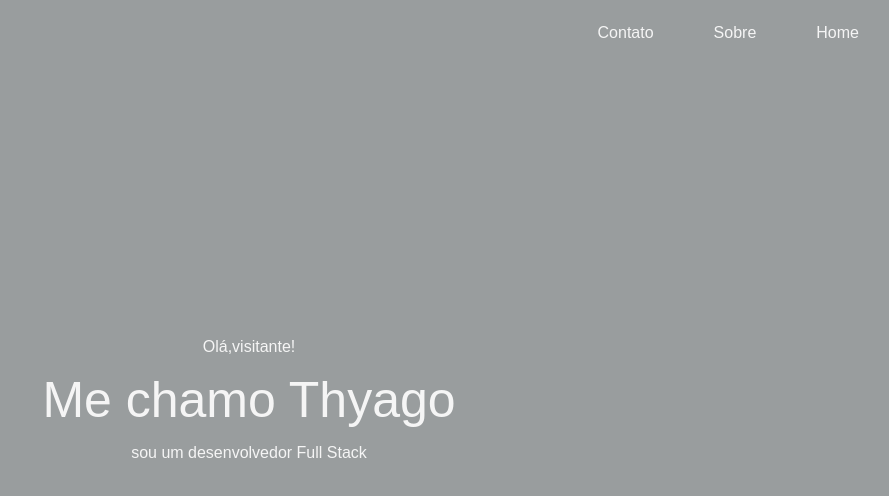
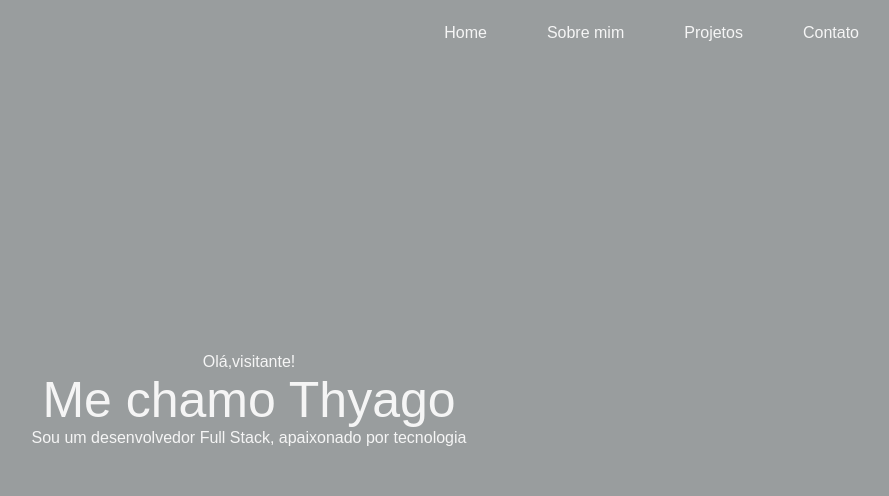
Before and after one commit to Thyago-Josef/portifolio-react, a Next.js app: page / in a window 1280 px wide. Shown: the top 496 px of the page, without its empty margins (391-1280 px from the left). Built offline with nearby package versions, Linux system fonts and the light colour scheme.

Commit message:
atualizando parte do cabeçário

```diff
--- a/src/app/globals.scss
+++ b/src/app/globals.scss
@@ -7,6 +7,7 @@
   box-sizing: border-box;
   padding: 0;
   margin: 0;
+
 }
 
 .nome{
@@ -26,27 +27,31 @@
 
 html,
 body {
+  margin: 0;
+  padding: 0;
   font-family: "Inter", sans-serif;
   background-color: #f5f5f5;
+  // width: 100vw;
+  // height: 100vh;
+  height: 100%; /* Garante que o corpo ocupe a altura total da tela */
+  width: 100%; /* Garante que o corpo ocupe a largura total da tela */
+  overflow-x: hidden;
 }
 
-.quadro-cima{
+.quadro-cima {
   background-color: #999D9E;
-  position: absolute;
-  top: 0;
-  left: 0;
-  height: 800px;
-  width: 100%;
+  width: 100vw;
+  height: 100vh; /* Ocupa pelo menos a altura total da tela */
   color: #f5f5f5;
-  // webkit-font-smoothing: antialiased;
-    font-family: 'Dennis Sans', sans-serif;
-    // color: var(--color-text);
-    line-height: 1.6;
-    font-weight: 450;
-    font-style: normal;
-    font-size: 16px;
-    font-size: clamp(16px, 1.2vw, 19px);
-    overflow: scroll;
+  display: flex;
+  font-family: 'Dennis Sans', sans-serif;
+  // display: flex;
+  // flex-direction: column;
+  justify-content: center;
+  align-items: center;
+  overflow-x: hidden;
+  margin: 0;
+  padding: 0;
 
 }
 
@@ -66,18 +71,34 @@ body {
     font-size: 16px;
     font-size: clamp(16px, 1.2vw, 19px);
 
-  .contato, .sobre, .home {
+  .contato, .sobre, .home, .projetos {
     cursor: pointer;
     padding: 10px 20px;
-    // transition: background-color 0.3s ease;
-    // top: -185px;
 
-    // &:hover {
-    //   // background-color: #f0f0f0; // Cor ao passar o mouse
-    // }
   }
 
 
-
+.nome{
+  font-size: 50px;
 
 }
+
+.nome-centro{
+  display: flex;
+  flex-direction: column; /* Garante que cada elemento fique em uma linha separada */
+  justify-content: center; /* Centraliza na vertical */
+  align-items: center; /* Centraliza na horizontal */
+  height: 100vh; /* Faz ocupar toda a tela */
+  text-align: center; /* Centraliza o texto */
+}
+
+}
+
+.sobre-mim {
+  padding: 40px;
+  text-align: center;
+  color: #030303;
+  width: 100%;
+  min-height: 400px; /* Garante um tamanho mínimo */
+
+}
--- a/src/app/page.module.css
+++ b/src/app/page.module.css
@@ -7,12 +7,16 @@
   --button-secondary-hover: #f2f2f2;
 
   display: grid;
-  grid-template-rows: 20px 1fr 20px;
-  align-items: center;
+  /* grid-template-rows: 20px 1fr 20px; */
+  grid-template-rows: 1fr;
+  /* align-items: center; */
+  align-items: stretch;
   justify-items: center;
-  min-height: 100svh;
-  padding: 80px;
-  gap: 64px;
+  height: 100vh;
+  width: 100%;
+  /* padding: 80px; */
+  padding: 0;
+  /* gap: 64px; */
   font-family: var(--font-geist-sans);
 }
 
--- a/src/app/page.tsx
+++ b/src/app/page.tsx
@@ -16,22 +16,29 @@ export default function Home() {
 
 
         <div className="quadro-cima">
-
+          <div className="elementos-cima">
+            <div className="home">Home</div>
+            <div className="sobre mim">Sobre mim</div>
+            <div className="projetos">Projetos</div>
+            <div className="contato">Contato</div>
+          </div>
 
           <div className="nome-centro">Olá,visitante!<br />
             <p className="nome">Me chamo Thyago</p>
-            sou um desenvolvedor Full Stack</div>
-
-          <div className="elementos-cima">
-            <div className="contato">Contato</div>
-            <div className="sobre">Sobre</div>
-            <div className="home">Home</div>
+            Sou um desenvolvedor Full Stack, apaixonado por tecnologia
           </div>
 
         </div>
 
+        <div className="sobre-mim">
+          <h2>Sobre mim</h2>
+          <p>Me chamo Thyago, tenho 34 anos e sou desenvolvedor Full Stack.</p> <p> Sou formado em Análise e Desenvolvimento de SIstemas e estou Cursando Engenharia da Computação.</p>
+          <p>Tenho vasto conhecimento em Desenvolvimento web e desktop, utilizando Java com Springboot e Python com Jango</p>
+          <p>E no Front end tenho conhecimento com Angular, React e HTML, CSS e JavaScript.</p>
+        </div>
 
       </main>
+
     </div>
   );
 }
```
Also changed, not shown: 1 other file (tests, documents, lock files or other folders).
